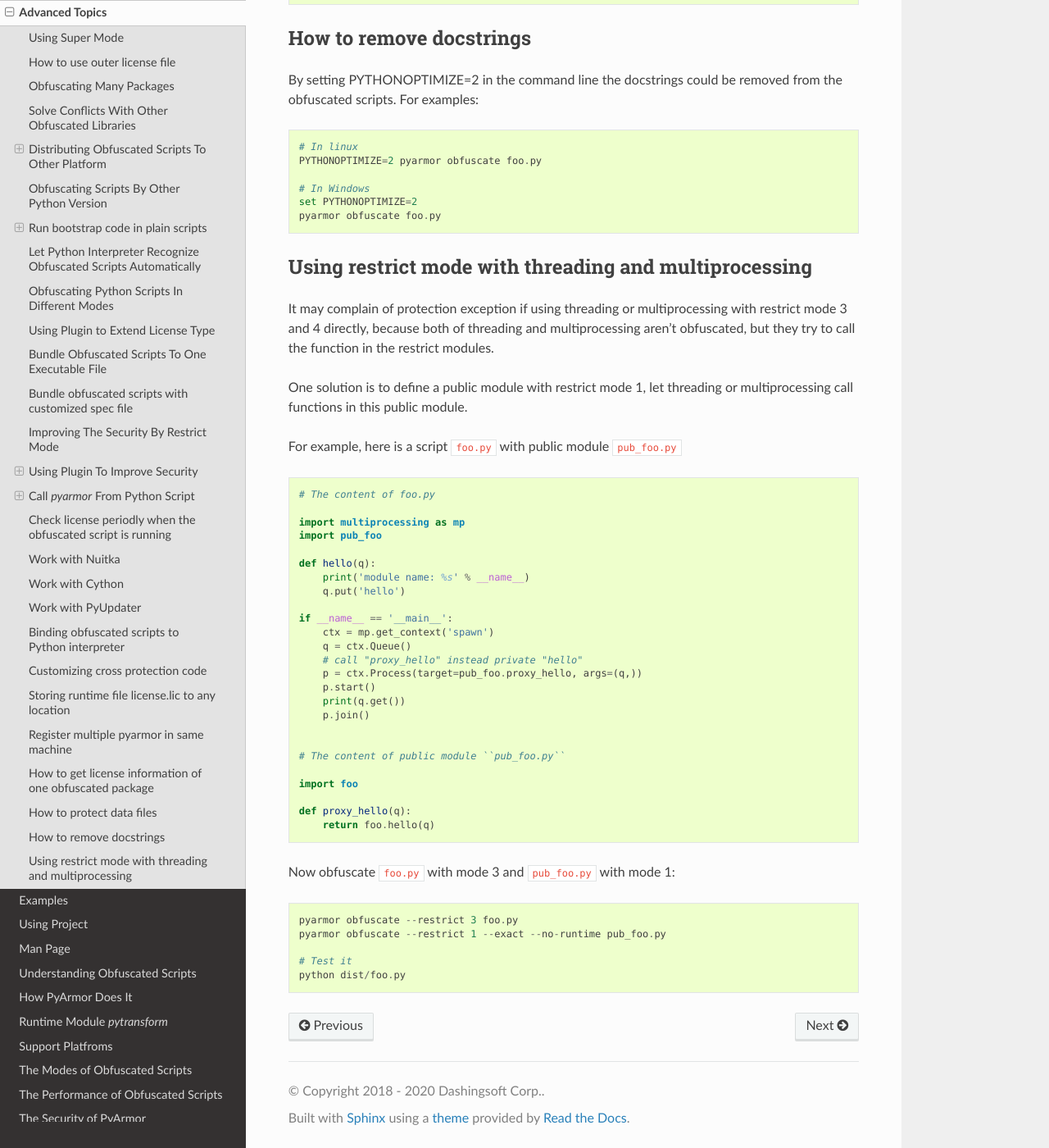
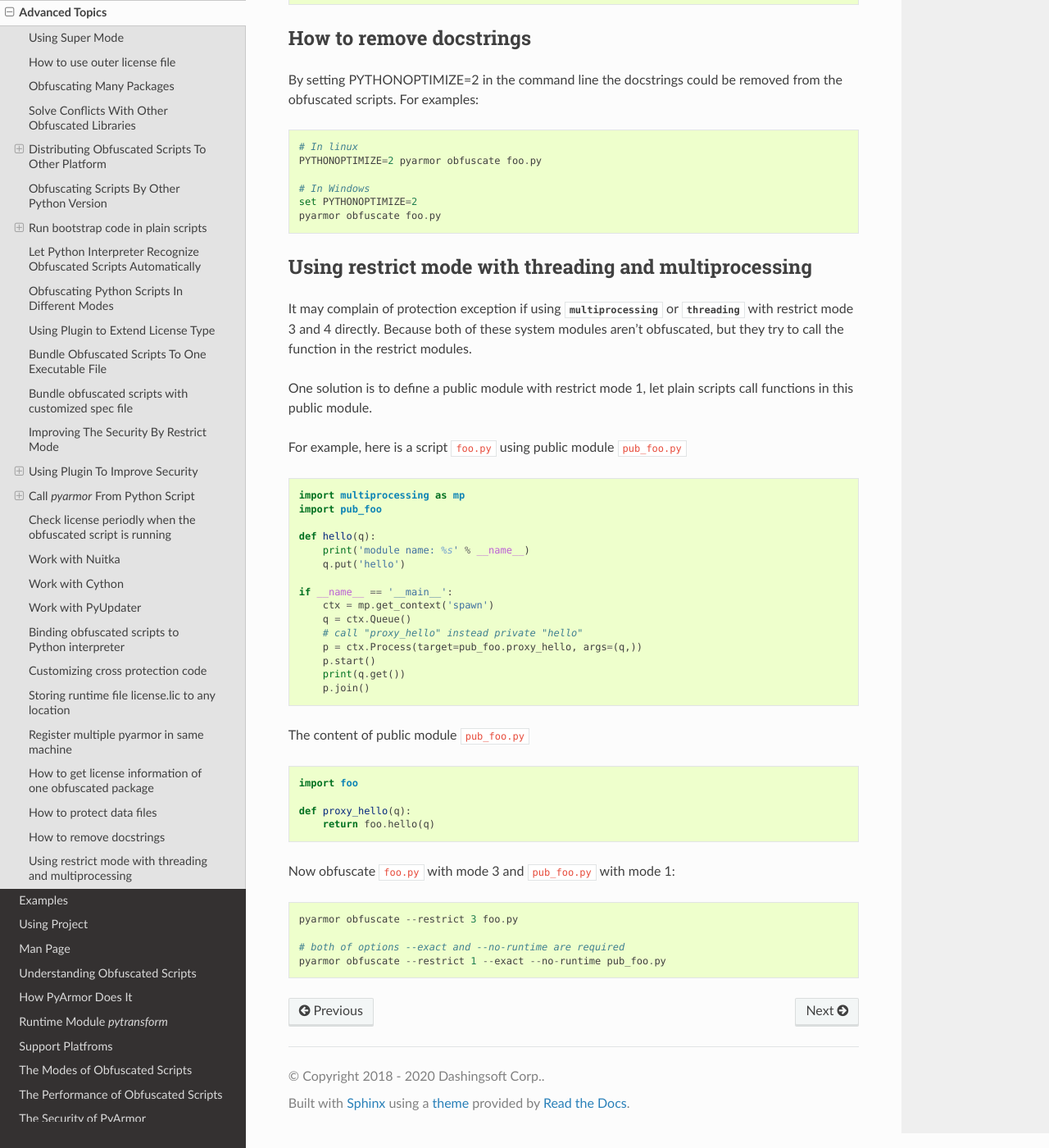
Before and after one commit to dashingsoft/pyarmor, a Sphinx documentation site: the page built from docs/advanced.rst, in a window 1280 px wide and 1400 px high, scrolled down 26886 px. Shown: the whole window at 82% size. Built offline with Sphinx 7.4.7 and the Read the Docs theme 2.0.0, drawn with Linux system fonts in a browser that asks for light colours.

Commit message:
Refine doc

```diff
--- a/docs/advanced.rst
+++ b/docs/advanced.rst
@@ -1318,19 +1318,17 @@ from the obfuscated scripts. For examples::
 Using restrict mode with threading and multiprocessing
 ------------------------------------------------------
 
-It may complain of protection exception if using threading or multiprocessing
-with restrict mode 3 and 4 directly, because both of threading and
-multiprocessing aren't obfuscated, but they try to call the function in the
+It may complain of protection exception if using :mod:`multiprocessing` or
+:mod:`threading` with restrict mode 3 and 4 directly. Because both of these
+system modules aren't obfuscated, but they try to call the function in the
 restrict modules.
 
-One solution is to define a public module with restrict mode 1, let threading or
-multiprocessing call functions in this public module.
+One solution is to define a public module with restrict mode 1, let plain
+scripts call functions in this public module.
 
-For example, here is a script ``foo.py`` with public module ``pub_foo.py``
+For example, here is a script ``foo.py`` using public module ``pub_foo.py``
 
 .. code:: python
-
-    # The content of foo.py
 
     import multiprocessing as mp
     import pub_foo
@@ -1349,7 +1347,9 @@ For example, here is a script ``foo.py`` with public module ``pub_foo.py``
         p.join()
 
 
-    # The content of public module ``pub_foo.py``
+The content of public module ``pub_foo.py``
+
+.. code:: python
 
     import foo
 
@@ -1359,9 +1359,8 @@ For example, here is a script ``foo.py`` with public module ``pub_foo.py``
 Now obfuscate ``foo.py`` with mode 3 and ``pub_foo.py`` with mode 1::
 
     pyarmor obfuscate --restrict 3 foo.py
+
+    # both of options --exact and --no-runtime are required
     pyarmor obfuscate --restrict 1 --exact --no-runtime pub_foo.py
 
-    # Test it
-    python dist/foo.py
-
 .. include:: _common_definitions.txt
```
